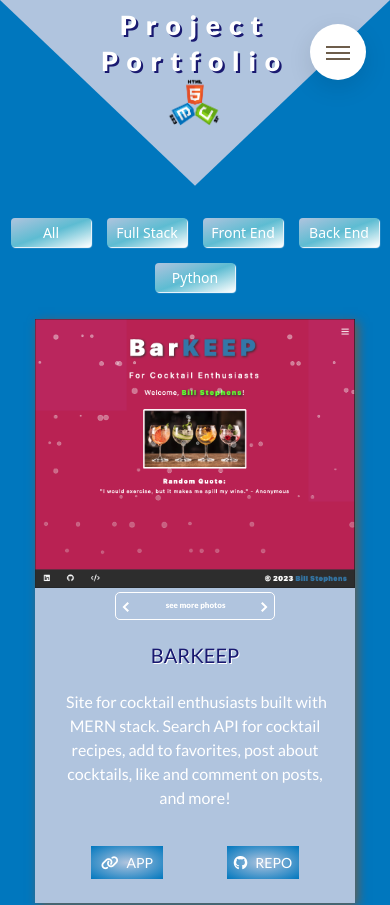
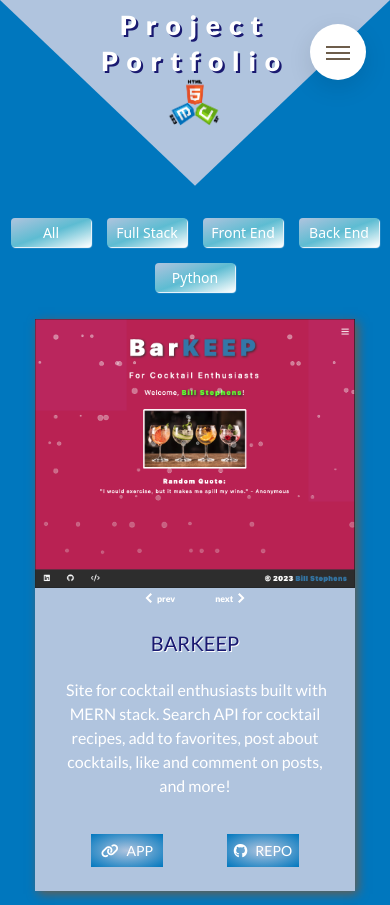
Before and after one commit to BillStephens2022/my_portfolio, a React (Create React App) app: page /portfolio in a window 390 px wide. Shown: the top 905 px of the page. Built offline with nearby package versions, Linux system fonts and the light colour scheme.

Commit message:
adjusted styling of photo nav buttons on project cards & adjusted responsiveness of modals

```diff
--- a/src/components/ProjectCard.js
+++ b/src/components/ProjectCard.js
@@ -28,11 +28,17 @@ function ProjectCard({ project, onImageClick }) {
           alt="project pic"
           onClick={() => onImageClick(`${process.env.PUBLIC_URL}/images/${project.images[currentImageIndex]}`)}
         />
-          {project.images.length > 1 && (
+        {project.images.length > 1 && (
           <div className="projects__card--image-buttons">
-            <button className="projects__card--image-container-forward" onClick={handlePrevImage}><GoChevronLeft /></button>
-            <p className="projects__card--image-container-p">see more photos</p>
-            <button className="projects__card--image-container-back" onClick={handleNextImage}><GoChevronRight /></button>
+            <div className="projects__card--image-buttons_div" onClick={handlePrevImage}>
+              <button className="projects__card--image-container-forward"><GoChevronLeft /></button>
+              <p className="projects__card--image-container-p">prev</p>
+            </div>
+            <p className="projects__card--image-container-p2">photos</p>
+            <div className="projects__card--image-buttons_div" onClick={handleNextImage}>
+              <p className="projects__card--image-container-p">next</p>
+              <button className="projects__card--image-container-back" onClick={handleNextImage}><GoChevronRight /></button>
+            </div>
           </div>
         )}
       </div>
--- a/src/css/style.css
+++ b/src/css/style.css
@@ -190,16 +190,32 @@ html {
   border: 1px solid #888;
   width: 50vw;
   max-width: 80%; }
+  @media only screen and (max-width: 56.25em) {
+    .modal-content {
+      width: 80vh;
+      max-width: 80%;
+      padding: 15px; } }
+  @media only screen and (max-width: 37.5em) {
+    .modal-content {
+      width: 95vh;
+      max-width: 95%;
+      padding: 10px; } }
 
 .close {
   position: absolute;
-  top: -0.75rem;
-  right: 0;
+  top: -0.5rem;
+  right: 0.5rem;
   color: #000;
-  width: 2rem;
-  height: 2rem;
   font-size: 2rem;
   font-weight: bold; }
+  @media only screen and (max-width: 56.25em) {
+    .close {
+      top: -0.5rem;
+      right: 0.25rem;
+      font-size: 2rem; } }
+  @media only screen and (max-width: 37.5em) {
+    .close {
+      font-size: 1.5rem; } }
 
 .close:hover,
 .close:focus {
@@ -235,26 +251,28 @@ html {
   .projects__card--image-buttons {
     background-color: transparent;
     margin: auto;
-    padding-bottom: 0.25rem;
-    margin-top: 0.5rem;
-    border-radius: 5px;
-    border: 1px solid white;
     width: 50%;
     display: flex;
     justify-content: center;
     align-items: center; }
+    .projects__card--image-buttons_div {
+      padding: 0;
+      margin-top: -0.55rem; }
   .projects__card--image-container-forward, .projects__card--image-container-back {
     border: none;
     color: #fff;
     background-color: transparent;
-    font-size: 2rem;
-    margin: 0 0.25rem; }
+    font-size: 2rem; }
   .projects__card--image-container-p {
-    display: inline-block;
+    display: inline-flex;
     color: #fff;
-    margin: 0;
-    width: 15rem;
-    font-weight: 900; }
+    font-size: 1.1rem;
+    font-weight: 900;
+    margin: auto;
+    margin-bottom: 0.25rem; }
+  .projects__card--image-container-p2 {
+    width: 5rem;
+    visibility: hidden; }
   .projects__card-body {
     padding: 1.5rem;
     background-color: lightsteelblue;
@@ -320,7 +338,8 @@ html {
         transform: translateY(2px);
         box-shadow: 2px 2px 10px #fff; }
 
-.fas, .fab {
+.fas,
+.fab {
   margin-right: 8px; }
 
 .footer {
--- a/src/sass/components/_project-card.scss
+++ b/src/sass/components/_project-card.scss
@@ -39,14 +39,15 @@
   &--image-buttons {
     background-color: transparent;
     margin: auto;
-      padding-bottom: 0.25rem;
-      margin-top: 0.5rem;
-      border-radius: 5px;
-      border: 1px solid white;
     width: 50%;
     display: flex;
     justify-content: center;
     align-items: center;
+
+    &_div {
+      padding: 0;
+      margin-top: -0.55rem;
+    }
   }
 
   &--image-container-forward,
@@ -55,16 +56,23 @@
     color: $color-white;
     background-color: transparent;
     font-size: 2rem;
-      margin: 0 0.25rem;
+
   }
 
   &--image-container-p {
-     display: inline-block;
+    display: inline-flex;
     color: $color-white;
-     margin: 0;
-     width: 15rem;
+    font-size: 1.1rem;
     font-weight: 900;
+    margin: auto;
+    margin-bottom: 0.25rem;
   }
+
+  &--image-container-p2 {
+    width: 5rem;
+    visibility: hidden;
+  }
+
 
   &-body {
     padding: 1.5rem;
@@ -110,6 +118,7 @@
     padding-bottom: 2rem;
     display: flex;
     justify-content: space-evenly;
+
     &--link {
 
       width: 7rem;
@@ -157,6 +166,7 @@
   }
 }
 
-.fas, .fab {
+.fas,
+.fab {
   margin-right: 8px;
 }
```
Also changed, not shown: src/sass/components/_modal.scss (+27 -6 lines). Lines whose indentation alone changed are shown as unchanged.
